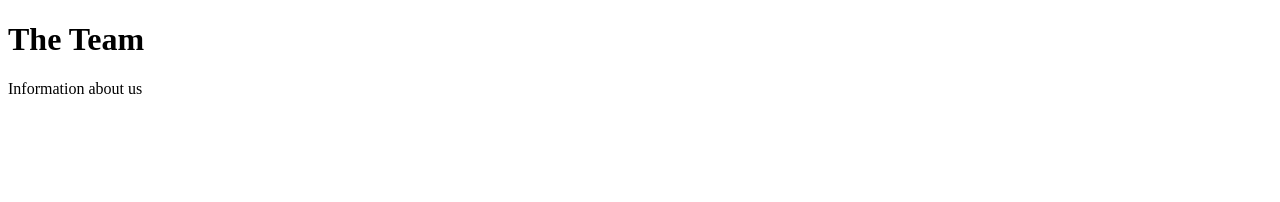
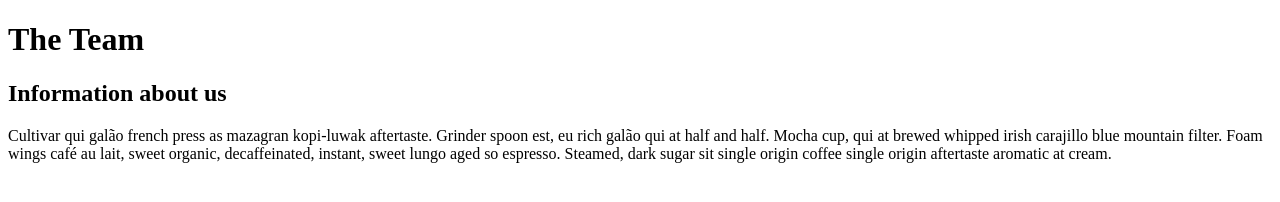
Before and after one commit to jruedas3/collab-test, a plain HTML site: page about.html in a window 1280 px wide. Drawn offline with Linux system fonts and the light colour scheme.

Commit message:
Dramatically improve about page

```diff
--- a/about.html
+++ b/about.html
@@ -5,6 +5,7 @@
 </head>
 <body>
 	<h1>The Team</h1>
-	<p>Information about us</p>
+	<h2>Information about us</h2>
+	<p>Cultivar qui galão french press as mazagran kopi-luwak aftertaste. Grinder spoon est, eu rich galão qui at half and half. Mocha cup, qui at brewed whipped irish carajillo blue mountain filter. Foam wings café au lait, sweet organic, decaffeinated, instant, sweet lungo aged so espresso. Steamed, dark sugar sit single origin coffee single origin aftertaste aromatic at cream.</p>
 </body>
 </html>
```
